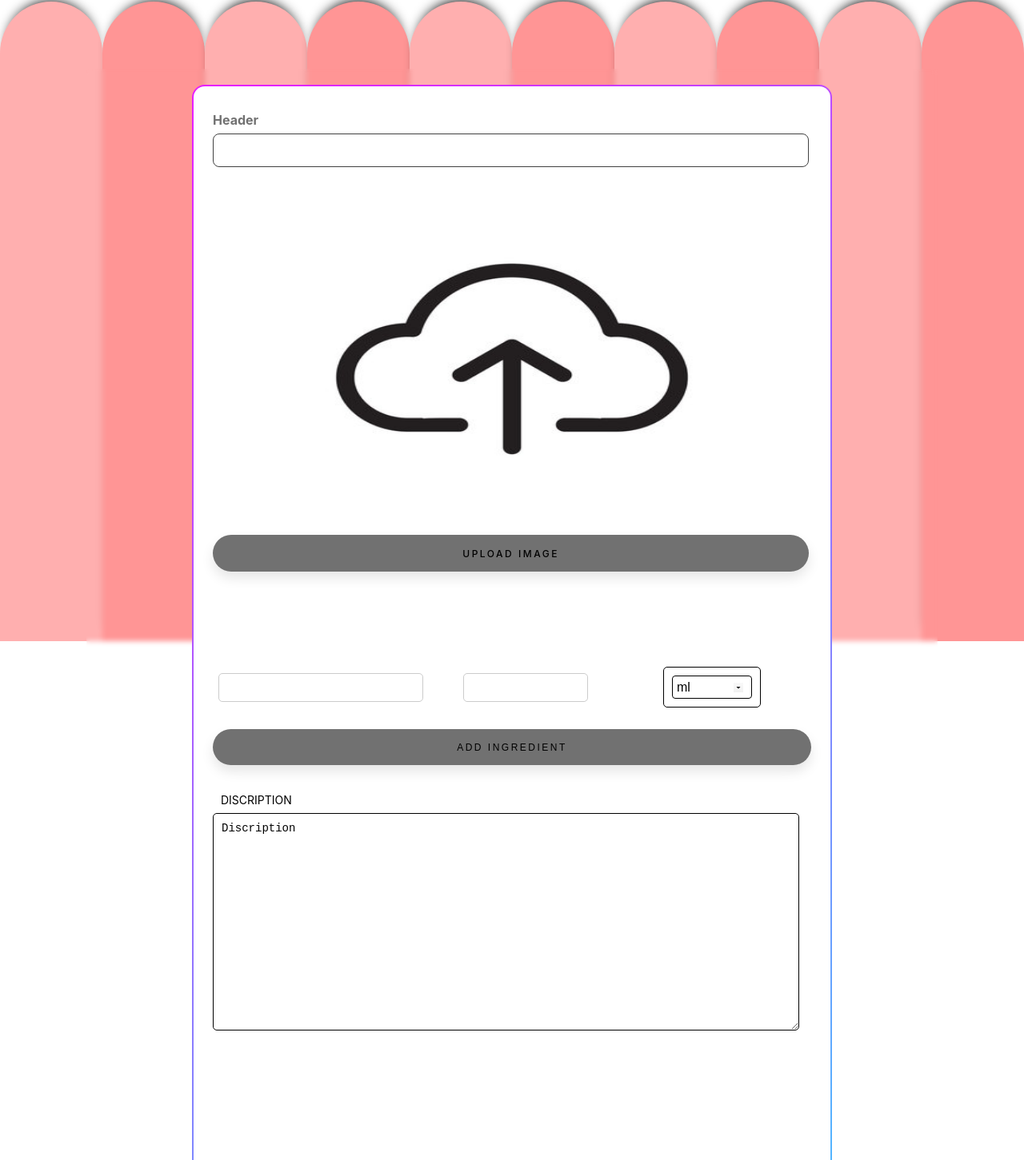
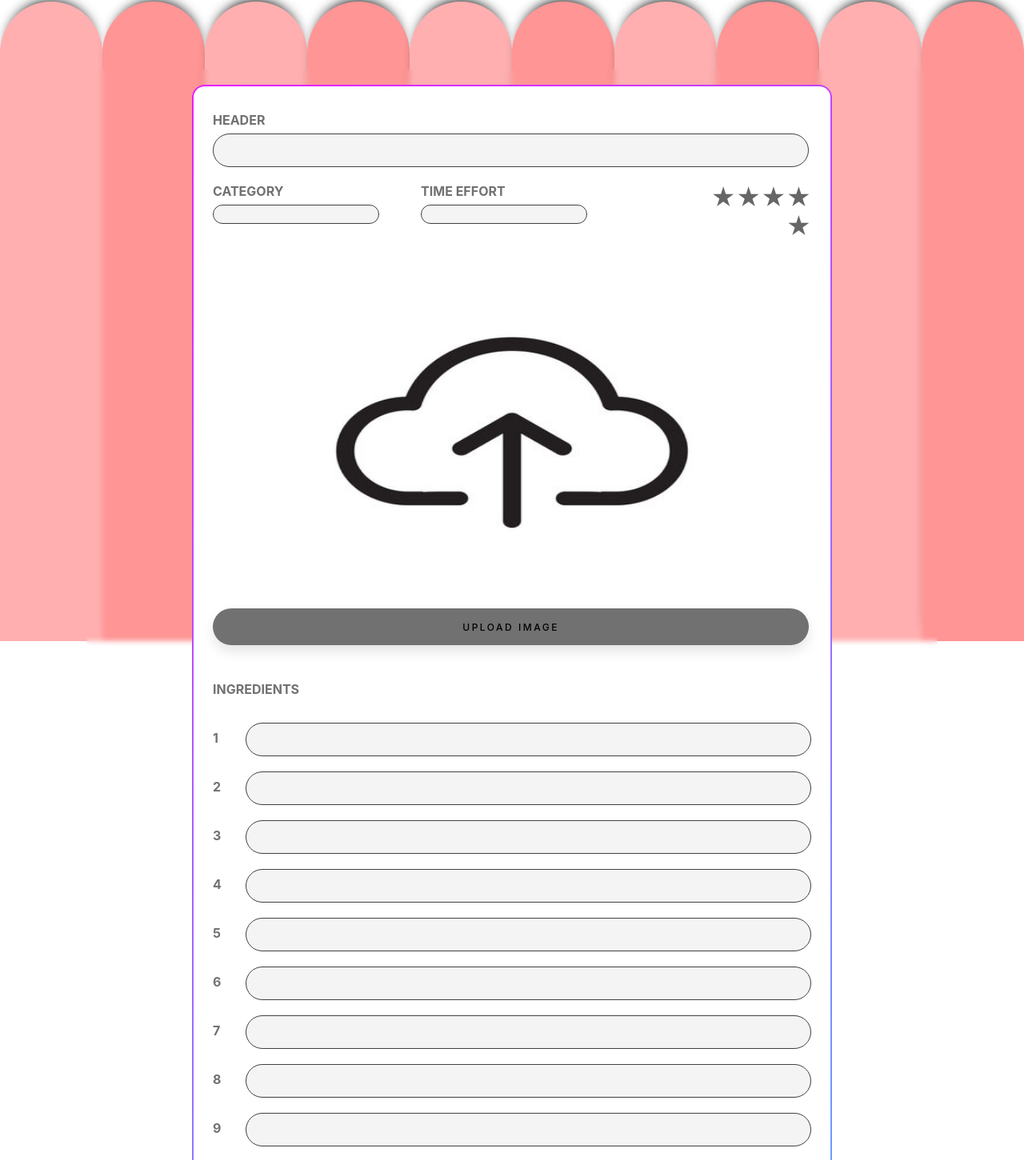
Before and after one commit to SE-TINF22B6/CookPit, a React (Create React App) app in the folder frontend/: page /upload-recipe in a window 1280 px wide. Shown: the part 348-1799 px from the top of the page at 80% size. Built offline with nearby package versions, Linux system fonts and the light colour scheme; a web font is replaced by a local one.

Commit message:
Template

```diff
--- a/frontend/src/components/recipeUpload/recipeUpload.css
+++ b/frontend/src/components/recipeUpload/recipeUpload.css
@@ -208,19 +208,18 @@
 .discription{
     position: relative;
     width: 95%;
-    height: 500px;
+
 }
 .discription textarea{
     rows:30;
-    columns: auto;
-    height: 250px;
     width: 100%;
-    padding: 10px;
-    border: 1px solid;
-    border-radius: 5px;
-    outline: none;
+    height: 400px;
+    padding: 12px 16px;
+    border-radius: 8px;
     color: black;
-    font-size: 1em;
+    font-family: inherit;
+    background-color: #f4f4f4;
+    border: 1px solid #414141;
 }
 .discriptionSpan{
     position: absolute;
@@ -228,9 +227,12 @@
     top: -35px;
     padding: 10px;
     pointer-events: none;
-    font-size: 1em;
-    color: black;
     text-transform: uppercase;
+    display: block;
+    margin-bottom: 5px;
+    color: #717171;
+    font-weight: 700;
+    font-size: 16px;
 }
 #ingredient input[type="text"],
 #amount input[type="text"],
@@ -268,6 +270,11 @@
   th {
     font-weight: bold;
   }
+
+
+
+
+
   .form-container {
     width: 800px;
     background: linear-gradient(white,white) padding-box,
@@ -306,15 +313,17 @@
     color: #717171;
     font-weight: 700;
     font-size: 16px;
+    text-transform: uppercase;
+
   }
 
   .form-container .form-group input {
     width: 95%;
     padding: 12px 16px;
-    border-radius: 8px;
-    color: #fff;
+    border-radius: 80px;
+    color: black;
     font-family: inherit;
-    background-color: transparent;
+    background-color: #f4f4f4;
     border: 1px solid #414141;
   }
 
@@ -368,45 +377,179 @@
     border-color: #fff;
   }
 
-  .custum-file-upload {
-    height: 200px;
-    width: 300px;
+  .form-container .form-groupIngredient {
     display: flex;
     flex-direction: column;
-    align-items: space-between;
-    gap: 20px;
-    cursor: pointer;
-    align-items: center;
-    justify-content: center;
-    border: 2px dashed #cacaca;
-    background-color: rgba(255, 255, 255, 1);
-    padding: 1.5rem;
-    border-radius: 10px;
-    box-shadow: 0px 48px 35px -48px rgba(0,0,0,0.1);
+    gap: 2px;
   }
 
-  .custum-file-upload .icon {
-    display: flex;
-    align-items: center;
-    justify-content: center;
+  .form-container .form-groupIngredient label {
+    position: relative;
+    display: block;
+    margin-bottom: -5px;
+    color: #717171;
+    font-weight: 700;
+    font-size: 16px;
+    top: -35px;
+    text-transform: uppercase;
   }
 
-  .custum-file-upload .icon svg {
-    height: 80px;
-    fill: rgba(75, 85, 99, 1);
+  .form-container .form-groupIngredient input {
+    width: 90%;
+    padding: 12px 16px;
+    border-radius: 80px;
+    color: black;
+    font-family: inherit;
+    background-color: #f4f4f4;
+    border: 1px solid #414141;
+    align-items: flex-end;
+    justify-content: center;
+    align-self: flex-end;
   }
 
-  .custum-file-upload .text {
-    display: flex;
-    align-items: center;
-    justify-content: center;
+  .form-container .form-groupIngredient textarea {
+    width: 100%;
+    padding: 12px 16px;
+    border-radius: 8px;
+    resize: none;
+    color: #fff;
+    height: 96px;
+    border: 1px solid #414141;
+    background-color: transparent;
+    font-family: inherit;
   }
 
-  .custum-file-upload .text span {
-    font-weight: 400;
-    color: rgba(75, 85, 99, 1);
+  .form-container .form-groupIngredient input::placeholder {
+    opacity: 0.5;
   }
 
-  .custum-file-upload input {
-    display: none;
+  .form-container .form-groupIngredient input:focus {
+    outline: none;
+    border-color: #e81cff;
   }
+
+  .form-container .discription textarea:focus {
+    outline: none;
+    border-color: #e81cff;
+  }
+  .form-container .form-groupTimeEffort {
+    display: flex;
+    flex-direction: column;
+    gap: 2px;
+    margin-left: 70px;
+
+  }
+
+  .form-container .form-groupTimeEffort label {
+    display: block;
+    margin-bottom: 5px;
+    color: #717171;
+    font-weight: 700;
+    font-size: 16px;
+    text-transform: uppercase;
+
+  }
+
+  .form-container .form-groupTimeEffort input {
+    width: 100%;
+    padding: 3px 8px;
+    border-radius: 80px;
+    color: black;
+    font-family: inherit;
+    background-color: #f4f4f4;
+    border: 1px solid #414141;
+  }
+
+
+
+  .form-container .form-groupTimeEffort input::placeholder {
+    opacity: 0.5;
+  }
+
+  .form-container .form-groupTimeEffort input:focus {
+    outline: none;
+    border-color: #e81cff;
+  }
+
+  .form-container .form-groupCategory {
+    display: flex;
+    flex-direction: column;
+    gap: 2px;
+
+
+  }
+
+  .form-container .form-groupCategory label {
+    display: block;
+    margin-bottom: 5px;
+    color: #717171;
+    font-weight: 700;
+    font-size: 16px;
+    text-transform: uppercase;
+
+  }
+
+  .form-container .form-groupCategory input {
+    width: 100%;
+    padding: 3px 8px;
+    border-radius: 80px;
+    color: black;
+    font-family: inherit;
+    background-color: #f4f4f4;
+    border: 1px solid #414141;
+  }
+
+
+
+  .form-container .form-groupCategory input::placeholder {
+    opacity: 0.5;
+  }
+
+  .form-container .form-groupCategory input:focus {
+    outline: none;
+    border-color: #e81cff;
+  }
+
+
+  .rating{
+    margin-left: 170px;
+    align-items: flex-end;
+    align-self: flex-end;
+
+  }
+  .rating:not(:checked) > input {
+    position: absolute;
+    appearance: none;
+  }
+
+  .rating:not(:checked) > label {
+    float: right;
+    cursor: pointer;
+    font-size: 30px;
+    color: #666;
+  }
+
+  .rating:not(:checked) > label:before {
+    content: '★';
+  }
+
+  .rating > input:checked + label:hover,
+  .rating > input:checked + label:hover ~ label,
+  .rating > input:checked ~ label:hover,
+  .rating > input:checked ~ label:hover ~ label,
+  .rating > label:hover ~ input:checked ~ label {
+    color: #e58e09;
+  }
+
+  .rating:not(:checked) > label:hover,
+  .rating:not(:checked) > label:hover ~ label {
+    color: #ff9e0b;
+  }
+
+  .rating > input:checked ~ label {
+    color: #ffa723;
+  }
+
+  .recipeInfo{
+    display: flex;
+  }
--- a/frontend/src/components/recipeUpload/recipeUpload.tsx
+++ b/frontend/src/components/recipeUpload/recipeUpload.tsx
@@ -69,6 +69,33 @@ export default function Body(){
           <input type="text" id="headingTop" name="headingTop" />
         </div>
 
+
+        <div className='recipeInfo'>
+        <div className="form-groupCategory">
+          <label htmlFor="headingTop">Category</label>
+          <input type="text" id="headingTop" name="headingTop" />
+        </div>
+        <div className="form-groupTimeEffort">
+          <label htmlFor="headingTop">Time effort</label>
+          <input type="text" id="headingTop" name="headingTop" />
+        </div>
+        <div className="rating">
+            <input value="5" name="rate" id="star5" type="radio"/>
+            <label title="text" htmlFor="star5"></label>
+            <input value="4" name="rate" id="star4" type="radio"/>
+            <label title="text" htmlFor="star4"></label>
+            <input value="3" name="rate" id="star3" type="radio"/>
+            <label title="text" htmlFor="star3"></label>
+            <input value="2" name="rate" id="star2" type="radio"/>
+            <label title="text" htmlFor="star2"></label>
+            <input value="1" name="rate" id="star1" type="radio"/>
+            <label title="text" htmlFor="star1"></label>
+        </div>
+
+        </div>
+
+
+
        {/* <div id="heading" >
               <input type="text"/>
               <span>Heading</span>
@@ -139,14 +166,41 @@ export default function Body(){
         </th>
 
     </table>
-  <label className='uploadImageLabel' htmlFor="input-file">Upload Image</label> */}
+    <label className='uploadImageLabel' htmlFor="input-file">Upload Image</label> */}
    <div id='blocker1'></div>
    <div id='blocker1'></div>
    <div id='blocker1'></div>
-    <div>
+
+
+   <div className="form-groupIngredient">
+          <label htmlFor="ingredientInput">Ingredients</label>
+          <input type="text" id="ingredientInput" name="ingredientInput" />
+          <label htmlFor='ingredientInput'>1</label>
+          <input type="text" id="ingredientInput" name="ingredientInput" />
+          <label htmlFor='ingredientInput'>2</label>
+          <input type="text" id="ingredientInput" name="ingredientInput" />
+          <label htmlFor='ingredientInput'>3</label>
+          <input type="text" id="ingredientInput" name="ingredientInput" />
+          <label htmlFor='ingredientInput'>4</label>
+          <input type="text" id="ingredientInput" name="ingredientInput" />
+          <label htmlFor='ingredientInput'>5</label>
+          <input type="text" id="ingredientInput" name="ingredientInput" />
+          <label htmlFor='ingredientInput'>6</label>
+          <input type="text" id="ingredientInput" name="ingredientInput" />
+          <label htmlFor='ingredientInput'>7</label>
+          <input type="text" id="ingredientInput" name="ingredientInput" />
+          <label htmlFor='ingredientInput'>8</label>
+          <input type="text" id="ingredientInput" name="ingredientInput" />
+          <label htmlFor='ingredientInput'>9</label>
+          <input type="text" id="ingredientInput" name="ingredientInput" />
+          <label htmlFor='ingredientInput'>10</label>
+
+        </div>
+    {/*<div>
       <table>
         <thead>
           <tr>
+
             <th>Ingredient</th>
             <th className='tabelspace'></th>
             <th className='tabelspace'></th>
@@ -218,9 +272,9 @@ export default function Body(){
         </tbody>
       </table>
       </div>
-    <button className='addOneMoreIngredient' onClick={addIngredientField}>Add Ingredient</button>
-    <div id='blocker1'></div>
-    <div id='blocker1'></div>
+    <button className='addOneMoreIngredient' onClick={addIngredientField}>Add Ingredient</button>*/}
+        <div id='blocker1'></div>
+        <div id='blocker1'></div>
 
         <div className='discription'><textarea>Discription</textarea>
         <span className='discriptionSpan'>Discription</span>
@@ -228,10 +282,8 @@ export default function Body(){
 
 
         <button className='addOneMoreIngredient' onClick={addIngredientField}>Add Ingredient</button>
-        <div id='blocker1'></div>
-        <div id='blocker1'></div>
-        <div id='blocker1'></div>
-        <div id='blocker1'></div>
+
+
     </div>
     </div>
 </body>
```
